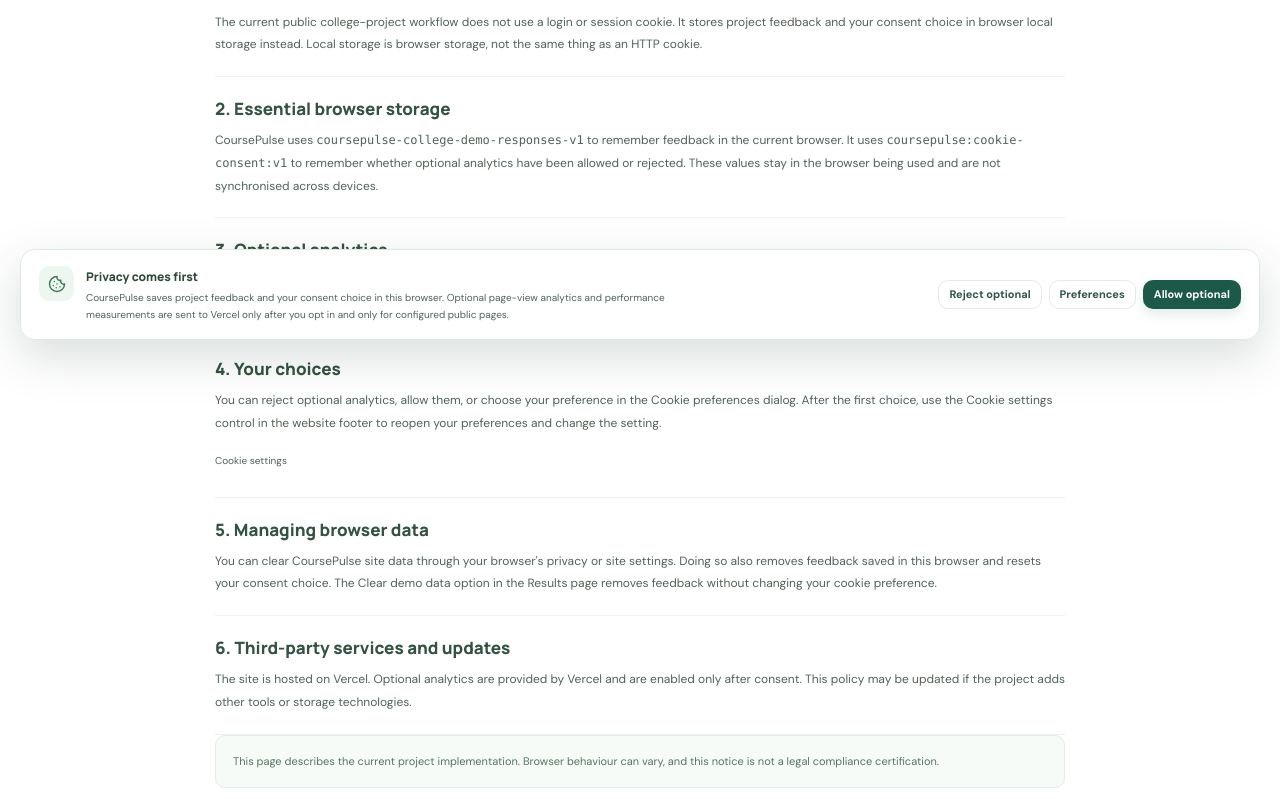
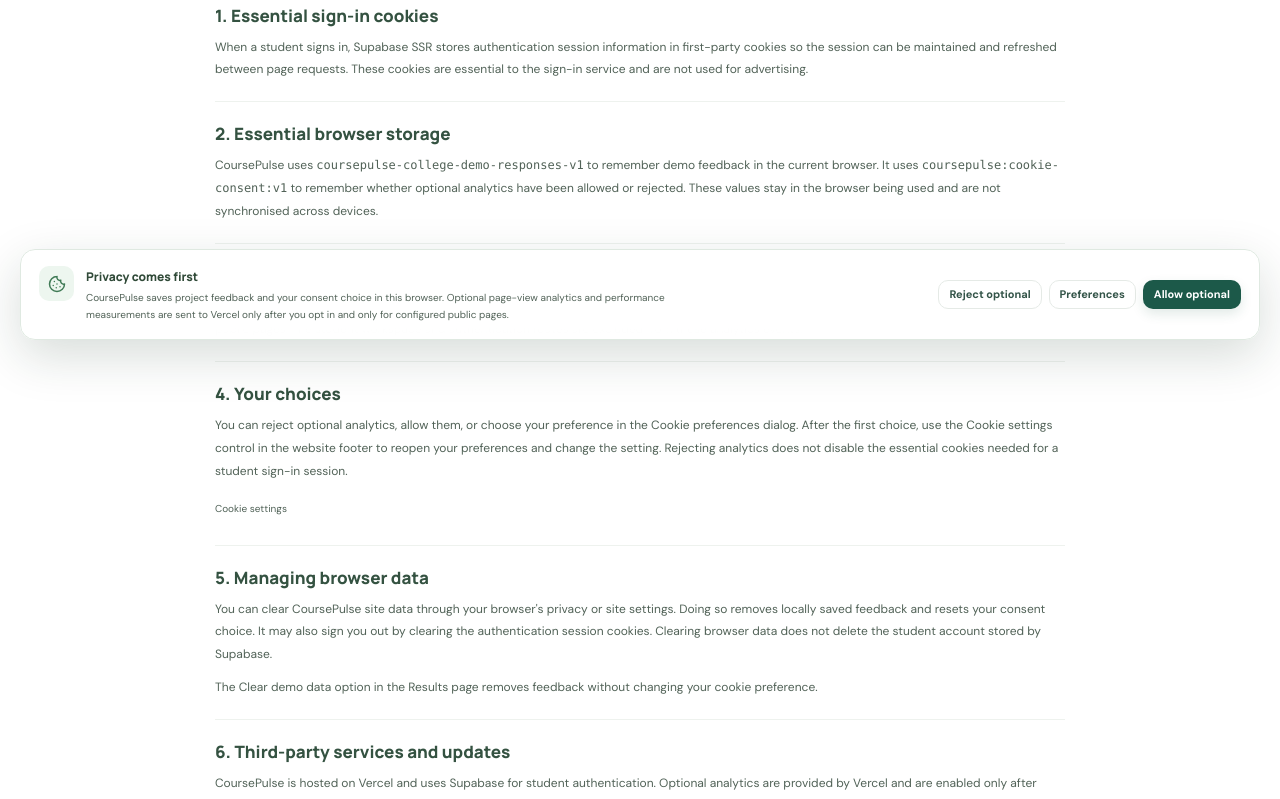
Before and after one commit to akashsharmapb09-cpu/coursePulse.site, a Next.js app: page /cookies in a window 1280 px wide. Shown: the part 440-1239 px from the top of the page. Built offline with nearby package versions, Linux system fonts and the light colour scheme; no server answers.

Commit message:
Add student account registration and programme profiles

```diff
--- a/app/cookies/page.tsx
+++ b/app/cookies/page.tsx
@@ -6,36 +6,37 @@ export const metadata: Metadata = {
   robots: { index: false, follow: true },
   alternates: { canonical: '/cookies' },
   title: 'Cookie Policy',
-  description: 'How CoursePulse uses browser local storage and optional analytics in its college-project demo.'
+  description: 'How CoursePulse uses essential student sign-in cookies, browser storage, and optional analytics.'
 };
 
 export default function CookiesPage() {
-  return <PublicPage eyebrow="Cookies and browser storage" title="Cookie Policy" description="A clear explanation of the browser storage used by CoursePulse and how to manage optional analytics.">
+  return <PublicPage eyebrow="Cookies and browser storage" title="Cookie Policy" description="A clear explanation of the essential session cookies, local browser storage, and optional analytics used by CoursePulse.">
     <p className="policy-updated">Last reviewed: 26 November 2026</p>
     <section>
-      <h2>1. Does CoursePulse use cookies?</h2>
-      <p>The current public college-project workflow does not use a login or session cookie. It stores project feedback and your consent choice in browser local storage instead. Local storage is browser storage, not the same thing as an HTTP cookie.</p>
+      <h2>1. Essential sign-in cookies</h2>
+      <p>When a student signs in, Supabase SSR stores authentication session information in first-party cookies so the session can be maintained and refreshed between page requests. These cookies are essential to the sign-in service and are not used for advertising.</p>
     </section>
     <section>
       <h2>2. Essential browser storage</h2>
-      <p>CoursePulse uses <code>coursepulse-college-demo-responses-v1</code> to remember feedback in the current browser. It uses <code>coursepulse:cookie-consent:v1</code> to remember whether optional analytics have been allowed or rejected. These values stay in the browser being used and are not synchronised across devices.</p>
+      <p>CoursePulse uses <code>coursepulse-college-demo-responses-v1</code> to remember demo feedback in the current browser. It uses <code>coursepulse:cookie-consent:v1</code> to remember whether optional analytics have been allowed or rejected. These values stay in the browser being used and are not synchronised across devices.</p>
     </section>
     <section>
       <h2>3. Optional analytics</h2>
-      <p>Vercel Analytics and Speed Insights are not loaded until you opt in. If enabled, they send page-view and performance measurements for configured public pages. The project excludes the feedback workspace and legacy authentication or administration routes from these analytics events.</p>
+      <p>Vercel Analytics and Speed Insights are not loaded until you opt in. If enabled, they send page-view and performance measurements for configured public pages. The student workspace and authentication routes are excluded from these analytics events.</p>
     </section>
     <section>
       <h2>4. Your choices</h2>
-      <p>You can reject optional analytics, allow them, or choose your preference in the Cookie preferences dialog. After the first choice, use the Cookie settings control in the website footer to reopen your preferences and change the setting.</p>
+      <p>You can reject optional analytics, allow them, or choose your preference in the Cookie preferences dialog. After the first choice, use the Cookie settings control in the website footer to reopen your preferences and change the setting. Rejecting analytics does not disable the essential cookies needed for a student sign-in session.</p>
       <p><CookieSettingsLink /></p>
     </section>
     <section>
       <h2>5. Managing browser data</h2>
-      <p>You can clear CoursePulse site data through your browser's privacy or site settings. Doing so also removes feedback saved in this browser and resets your consent choice. The Clear demo data option in the Results page removes feedback without changing your cookie preference.</p>
+      <p>You can clear CoursePulse site data through your browser's privacy or site settings. Doing so removes locally saved feedback and resets your consent choice. It may also sign you out by clearing the authentication session cookies. Clearing browser data does not delete the student account stored by Supabase.</p>
+      <p>The Clear demo data option in the Results page removes feedback without changing your cookie preference.</p>
     </section>
     <section>
       <h2>6. Third-party services and updates</h2>
-      <p>The site is hosted on Vercel. Optional analytics are provided by Vercel and are enabled only after consent. This policy may be updated if the project adds other tools or storage technologies.</p>
+      <p>CoursePulse is hosted on Vercel and uses Supabase for student authentication. Optional analytics are provided by Vercel and are enabled only after consent. This policy may be updated if the project adds other tools or storage technologies.</p>
     </section>
     <p className="public-note">This page describes the current project implementation. Browser behaviour can vary, and this notice is not a legal compliance certification.</p>
   </PublicPage>;
```
